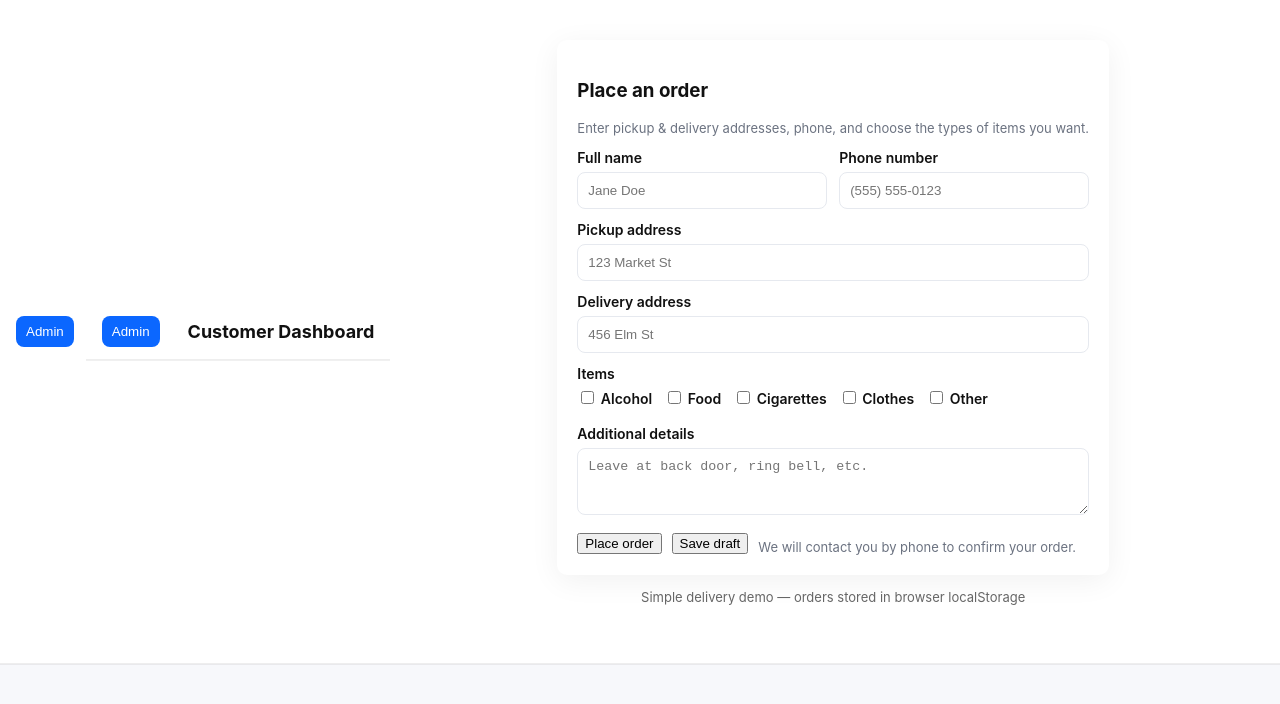
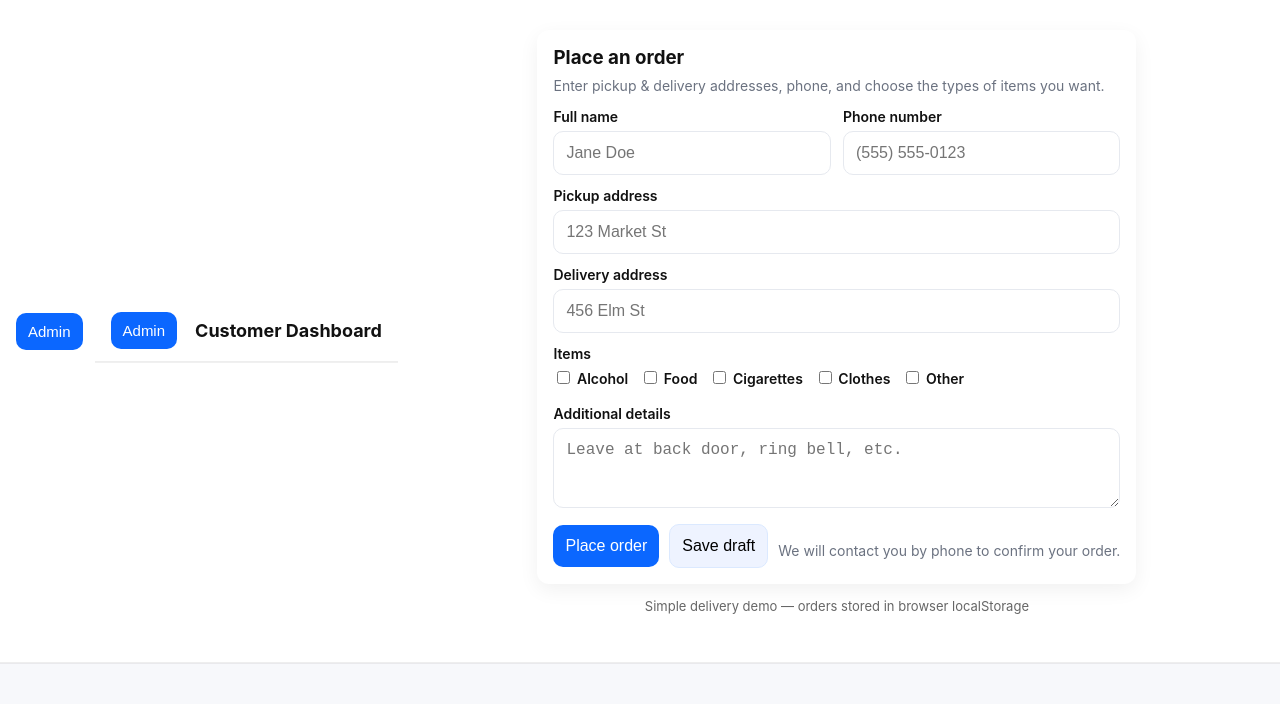
Before and after one commit to foodninja-netizen/orderapptsavo, a website: page index.html in a window 1280 px wide. Drawn offline with Linux system fonts and the light colour scheme.

Commit message:
Update index.html

```diff
--- a/index.html
+++ b/index.html
@@ -29,30 +29,43 @@
 		<html lang="en">
 		<head>
 			<meta charset="utf-8" />
-			<meta name="viewport" content="width=device-width,initial-scale=1" />
+			<meta name="viewport" content="width=device-width,initial-scale=1,maximum-scale=1" />
 			<title>Delivery — Customer Dashboard</title>
 			<link rel="stylesheet" href="styles.css">
 			<style>
-				/* Minimal fallback styles so page is usable without styles.css */
-				body{font-family:Inter, system-ui, -apple-system, 'Segoe UI', Roboto, Arial;margin:0;padding:0;background:#f7f8fb}
-				header{display:flex;align-items:center;padding:12px 16px;background:#fff;border-bottom:1px solid #eee}
-				.admin-btn{background:#0b67ff;color:#fff;border:none;padding:8px 10px;border-radius:8px;cursor:pointer}
-				.container{max-width:920px;margin:28px auto;padding:0 16px}
-				.card{background:#fff;padding:20px;border-radius:10px;box-shadow:0 6px 30px rgba(2,6,23,0.06)}
-				.note{color:#6b7280}
-				form .row{display:grid;grid-template-columns:1fr 1fr;gap:12px}
-				label{display:block;margin-bottom:6px;font-weight:600}
-				input[type="text"],input[type="tel"],textarea{width:100%;padding:10px;border:1px solid #e6e9ef;border-radius:8px}
+				/* Mobile-first responsive styles */
+				:root{--bg:#f7f8fb;--card:#fff;--accent:#0b67ff;--muted:#6b7280}
+				html,body{height:100%;margin:0;font-family:Inter, system-ui, -apple-system, 'Segoe UI', Roboto, Arial;background:var(--bg)}
+				header{display:flex;align-items:center;gap:12px;padding:12px 16px;background:#fff;border-bottom:1px solid #eee}
+				.admin-btn{background:var(--accent);color:#fff;border:none;padding:10px 12px;border-radius:10px;font-size:15px}
+				.container{max-width:920px;margin:18px auto;padding:0 14px}
+				.card{background:var(--card);padding:16px;border-radius:12px;box-shadow:0 6px 20px rgba(2,6,23,0.06)}
+				h3{margin:0 0 8px}
+				.note{color:var(--muted);font-size:14px}
+				form .row{display:grid;grid-template-columns:1fr;gap:12px}
+				label{display:block;margin-bottom:6px;font-weight:600;font-size:14px}
+				input[type="text"],input[type="tel"],textarea{width:100%;padding:12px;border:1px solid #e6e9ef;border-radius:10px;font-size:16px}
+				textarea{resize:vertical}
 				.full{grid-column:1 / -1}
-				.actions{display:flex;gap:10px;align-items:center;margin-top:10px}
-				#toast{position:fixed;right:18px;bottom:18px;background:#111;color:#fff;padding:10px 14px;border-radius:8px;opacity:0.95}
+				.actions{display:flex;flex-direction:column;gap:10px;align-items:stretch;margin-top:12px}
+				.actions button{padding:12px;border-radius:10px;font-size:16px}
+				#submitBtn{background:var(--accent);color:#fff;border:none}
+				#saveLocal{background:#eef3ff;border:1px solid #dbe9ff}
+				.checkbox-row{display:flex;gap:12px;flex-wrap:wrap}
+				#toast{position:fixed;right:16px;bottom:16px;background:#111;color:#fff;padding:10px 14px;border-radius:8px;opacity:0.95}
 				.hidden{display:none}
+
+				/* Larger screens: two-column layout */
+				@media (min-width:720px){
+					form .row{grid-template-columns:1fr 1fr}
+					.actions{flex-direction:row;align-items:center}
+				}
 			</style>
 		</head>
 		<body>
 			<header>
 				<button class="admin-btn" id="goAdmin">Admin</button>
-				<h2 style="margin:0;font-size:18px;padding-left:16px">Customer Dashboard</h2>
+				<h2 style="margin:0;font-size:18px;padding-left:6px">Customer Dashboard</h2>
 			</header>
 
 			<main class="container">
@@ -60,7 +73,7 @@
 					<h3>Place an order</h3>
 					<p class="note">Enter pickup & delivery addresses, phone, and choose the types of items you want.</p>
 
-					<!-- Single Netlify-enabled form. JS enhances submit; form is a standard HTML POST so Netlify will capture submissions on deploy. -->
+					<!-- Netlify-enabled form (mobile-first). -->
 					<form id="orderForm" name="order" method="POST" data-netlify="true" data-netlify-honeypot="bot-field" aria-label="Order form">
 						<input type="hidden" name="form-name" value="order">
 						<div class="row">
@@ -86,7 +99,7 @@
 
 							<div class="full">
 								<label>Items</label>
-								<div style="display:flex;gap:12px;flex-wrap:wrap">
+								<div class="checkbox-row">
 									<label><input type="checkbox" name="items" value="alcohol"> Alcohol</label>
 									<label><input type="checkbox" name="items" value="food"> Food</label>
 									<label><input type="checkbox" name="items" value="cigs"> Cigarettes</label>
@@ -172,12 +185,10 @@
 
 						const payload = { name: name || null, phone, pickup, delivery, items, details };
 
-						// Helper to build form-encoded body for Netlify background POST
 						function encodeForm(data){
 							return Object.keys(data).map(key=> encodeURIComponent(key) + '=' + encodeURIComponent(data[key])).join('&');
 						}
 
-						// Send Netlify form in background so Netlify captures submission even when we use AJAX for API
 						try{
 							const bot = (document.querySelector('input[name="bot-field"]') || {value:''}).value;
 							const netlifyData = {
@@ -197,7 +208,6 @@
 							}).catch(()=>{/* ignore Netlify background failure */});
 						}catch(e){/* ignore */}
 
-						// Try to POST to API; if not available, fall back to localStorage
 						fetch('/api/orders', {
 							method: 'POST',
 							headers: { 'Content-Type': 'application/json' },
@@ -231,7 +241,6 @@
 						});
 					});
 
-					// Save draft to localStorage
 					saveBtn.addEventListener('click', ()=>{
 						const draft = {
 							name: document.getElementById('name').value,
@@ -246,7 +255,6 @@
 						showToast('Draft saved locally.');
 					});
 
-					// Load draft if exists
 					try{
 						const d = JSON.parse(localStorage.getItem('draft_order') || 'null');
 						if(d){
@@ -266,9 +274,7 @@
 						}
 					}catch(e){console.warn(e)}
 
-					// Admin button behavior (example: open /admin or show saved orders)
 					document.getElementById('goAdmin').addEventListener('click', ()=>{
-						// If you're using Netlify admin UI, you might redirect there; adjust as needed
 						window.location.href = '/admin' ;
 					});
 				});
```
